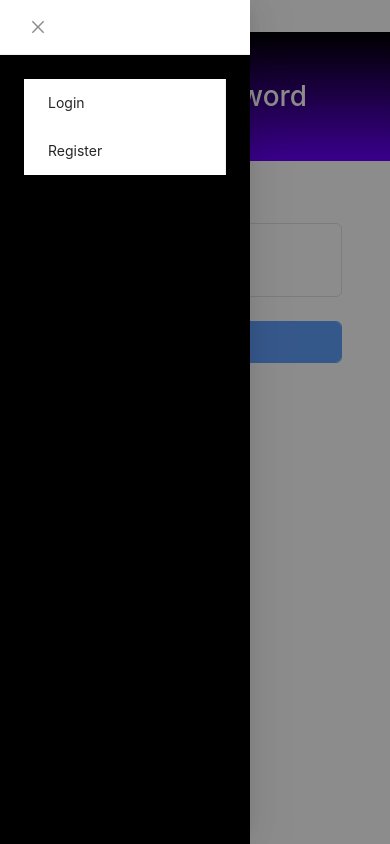
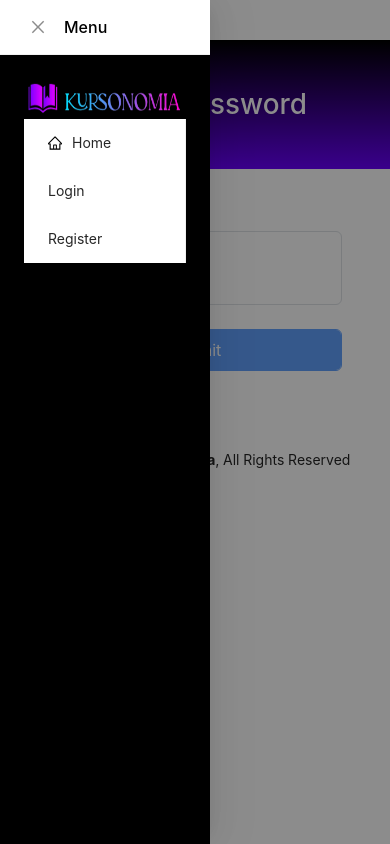
Before and after one commit to EnisHamza/Kursonomia, a Next.js app in the folder client/: page /forgot-password in a window 390 px wide. Both pictures are taken after a click on the button 16 px from the left and 16 px from the top of the page. Built offline with nearby package versions, Linux system fonts and the light colour scheme; no server answers.

Commit message:
Card responsiveness and footer

```diff
--- /dev/null
+++ b/client/components/Footer.js
@@ -0,0 +1,15 @@
+import { CopyrightOutlined } from "@ant-design/icons";
+import React from "react";
+
+function Footer() {
+  return (
+    <div className="text-center pb-3">
+      <span style={{ fontWeight: "bold" }}>
+        Copyright <CopyrightOutlined />, Kursonomia
+      </span>
+      , All Rights Reserved
+    </div>
+  );
+}
+
+export default Footer;
--- a/client/components/TopNav.js
+++ b/client/components/TopNav.js
@@ -11,6 +11,7 @@ import {
   UserOutlined,
   CarryOutOutlined,
   TeamOutlined,
+  HomeOutlined,
 } from "@ant-design/icons";
 import { Context } from "../context/index";
 import axios from "axios";
@@ -70,7 +71,7 @@ const TopNav = () => {
                   </Link>
                 </Menu.Item>
               )}
-              {user.role.includes("Instructor") && (
+              {/*} {user.role.includes("Instructor") && (
                 <Menu.Item
                   key="/instructor/course/create"
                   className="text-white"
@@ -80,7 +81,7 @@ const TopNav = () => {
                     <a className="text-white">Create Course</a>
                   </Link>
                 </Menu.Item>
-              )}
+              )}*/}
             </>
           )}
 
@@ -160,10 +161,22 @@ const TopNav = () => {
         placement="left"
         onClose={closeDrawer}
         visible={visible}
-        width={250}
-        bodyStyle={{ backgroundColor: "black", color: "white" }}
+        width={210}
+        bodyStyle={{ backgroundColor: "black", color: "black" }}
       >
+        <Link href="/">
+          <img
+            src="images/llogo.png"
+            style={{ height: "40px", width: "160px" }}
+            alt="Logo"
+          />
+        </Link>
         <Menu mode="inline" className="responsive-menu" onClick={closeDrawer}>
+          <Menu.Item key="/" icon={<HomeOutlined />} className="text-black">
+            <Link href="/">
+              <a>Home</a>
+            </Link>
+          </Menu.Item>
           {user && user.role && user.role.includes("Instructor") && (
             <Menu.Item
               key="/instructor"
--- a/client/pages/_app.js
+++ b/client/pages/_app.js
@@ -5,6 +5,7 @@ import "../public/css/style.css";
 import { ToastContainer } from "react-toastify";
 import "react-toastify/dist/ReactToastify.css";
 import { Provider } from "../context";
+import Footer from "../components/Footer";
 
 function MyApp({ Component, pageProps }) {
   return (
@@ -12,6 +13,7 @@ function MyApp({ Component, pageProps }) {
       <ToastContainer position="top-center" />
       <TopNav />
       <Component {...pageProps} />;
+      <Footer />
     </Provider>
   );
 }
--- a/client/public/css/style.css
+++ b/client/public/css/style.css
@@ -23,6 +23,8 @@ h2 {
 @media (max-width: 768px) {
   /* Show the menu button on small screens */
   .menu-button {
+    height: 40px;
+    width: 40px;
     display: block;
   }
 
@@ -43,6 +45,48 @@ h2 {
   }
 
   .ant-drawer-title {
-    color: white;
+    color: black;
   }
 }
+
+/* Base styles for CourseCard */
+.course-card {
+  width: 100%;
+  max-width: 400px; /* Default max-width for larger screens */
+  margin: auto;
+  display: block;
+}
+
+.course-card-image {
+  width: 100%; /* Ensures the image takes the full width of the card */
+  height: 200px;
+  object-fit: cover; /* Ensures the image covers the space without stretching */
+  border-radius: 8px; /* Adds a slight border radius for image */
+}
+
+/* Styling for larger screens (desktops) */
+@media (min-width: 1024px) {
+  .course-card {
+    max-width: 400px; /* Keep card width fixed for large screens */
+  }
+}
+
+/* Styling for tablets */
+@media (max-width: 1024px) {
+  .course-card {
+    max-width: 350px; /* Slightly smaller card on tablets */
+  }
+}
+
+/* Styling for mobile screens */
+@media (max-width: 768px) {
+  .course-card {
+    max-width: 100%; /* Card takes full width on small screens */
+    margin-left: 10px;
+    margin-right: 10px;
+  }
+
+  .course-card-image {
+    height: 150px; /* Make the image shorter on mobile screens */
+  }
+}
```
Also changed, not shown: client/components/cards/CourseCard.js (+3 -9 lines).
